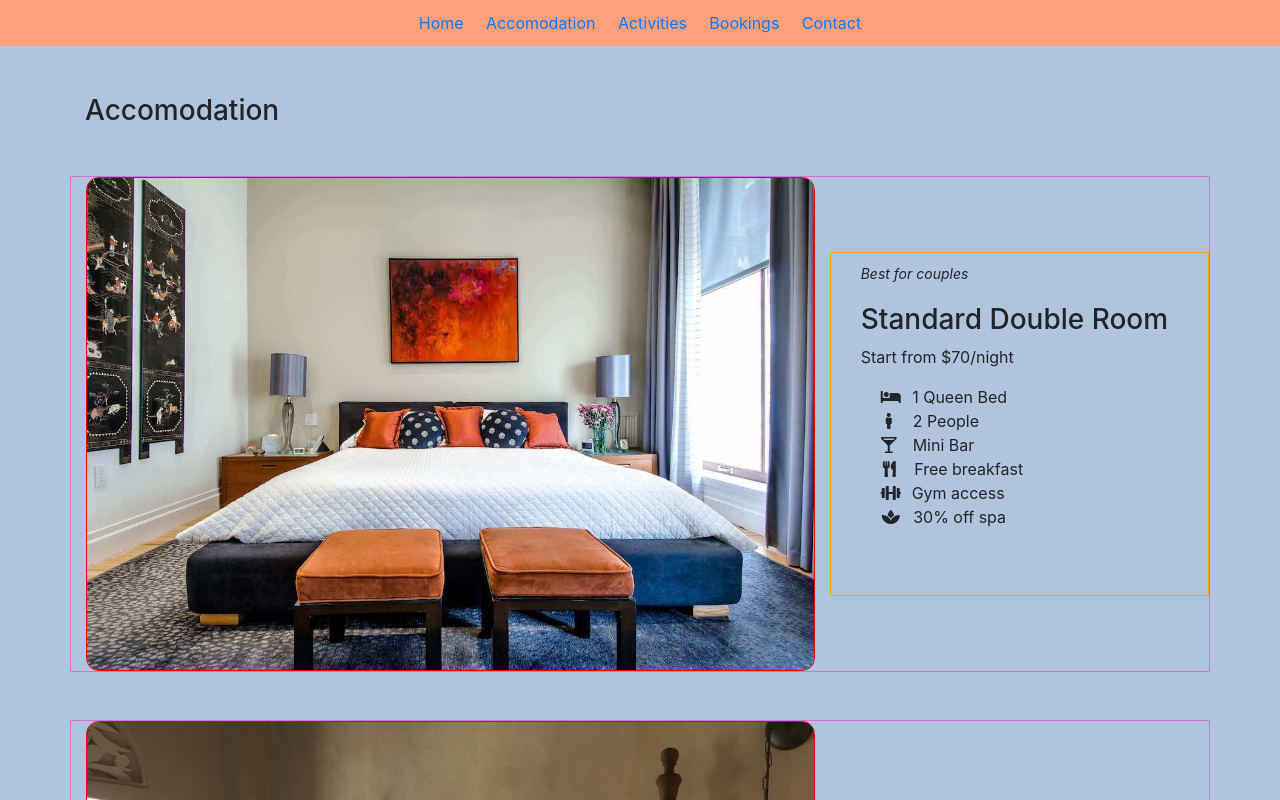
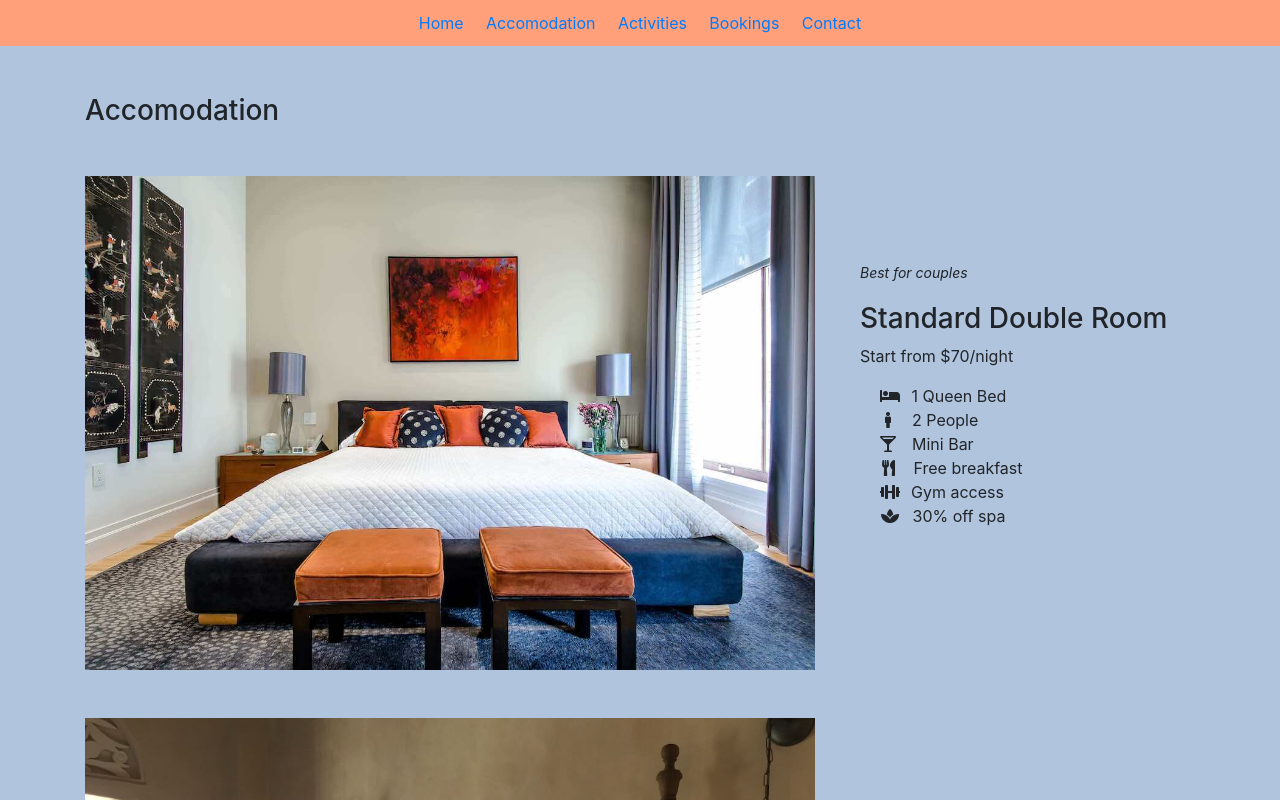
Before and after one commit to milosrancic/reactjs-website, a React (Create React App) app: page /accomodation in a window 1280 px wide. Shown: the top 800 px of the page. Built offline with nearby package versions, Linux system fonts and the light colour scheme.

Commit message:
commented out all placeholder borders and colors

```diff
--- a/src/components/accomodation/Room/Room.scss
+++ b/src/components/accomodation/Room/Room.scss
@@ -3,17 +3,17 @@
     align-items: center;
 
     // delete this at the end
-    border: 1px solid orchid;
+    // border: 1px solid orchid;
   }
 
   // delete this at the end
-  .col-md-8>img {
-    border-radius: 0.8em;
-    border: 1px solid red;
-  }
+  // .col-md-8>img {
+  //   border-radius: 0.8em;
+  //   border: 1px solid red;
+  // }
 
   .col-md-4 {
-    border: 1px solid orange;
+    // border: 1px solid orange;
     padding: 50px 30px;
 
     // fix this for smaller screens
```
